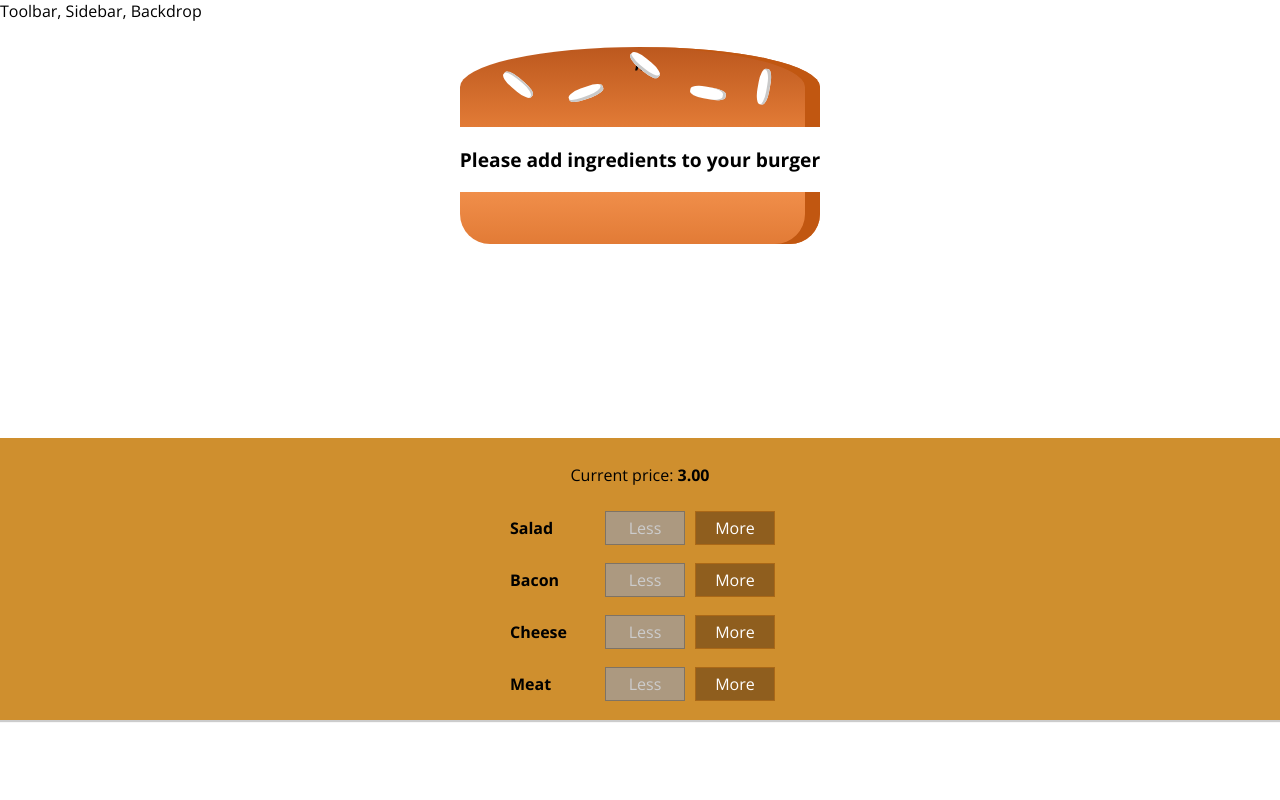
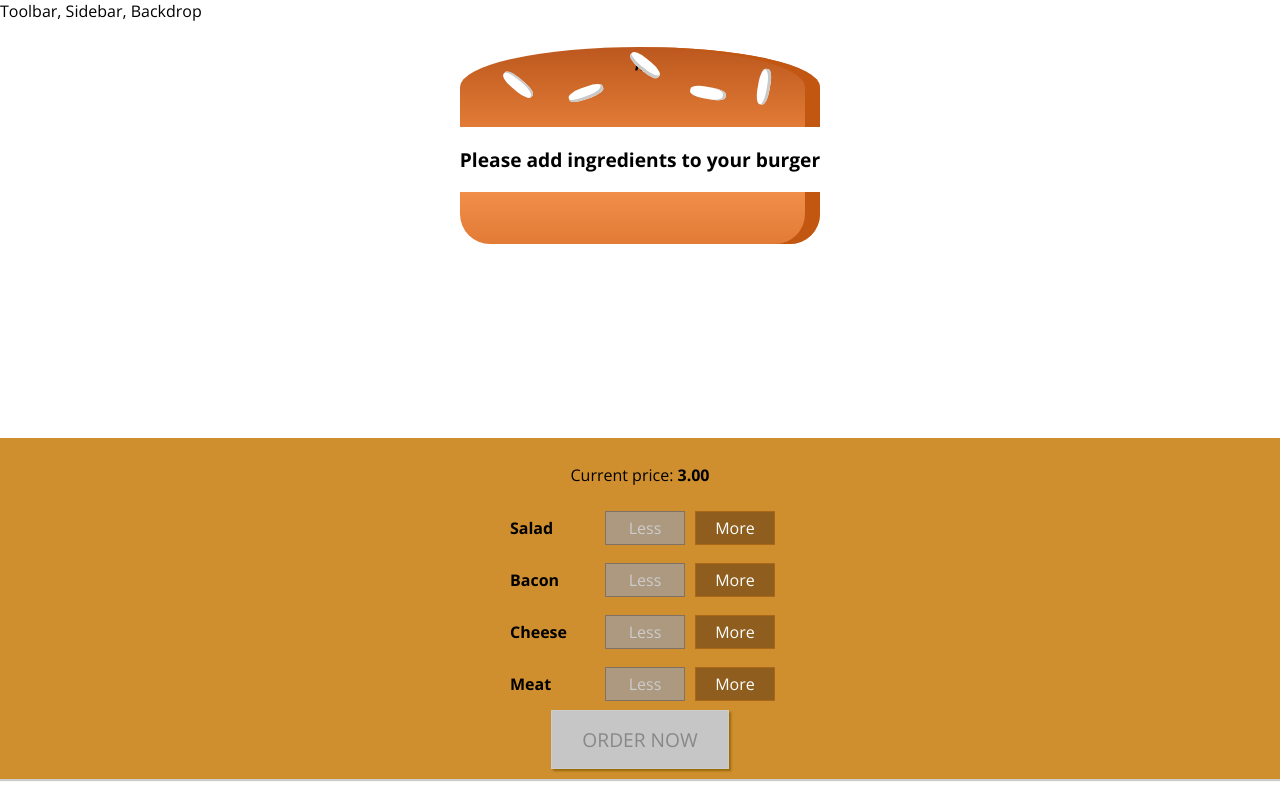
Before and after one commit to tabrza/burgerbuilder, a React app: page / in a window 1280 px wide. Built offline with nearby package versions, Linux system fonts and the light colour scheme.

Commit message:
Active order button implemented

```diff
--- a/src/components/Burger/BuildControls/BuildControl/BuildControl.js
+++ b/src/components/Burger/BuildControls/BuildControl/BuildControl.js
@@ -9,7 +9,9 @@ const buildControl = (props) => (
       className={classes.Less}
       onClick={props.removeIngredient}
       disabled={props.disabledInfo}>Less</button>
-    <button className={classes.More} onClick={props.addIngredient}>More</button>
+    <button
+      className={classes.More}
+      onClick={props.addIngredient}>More</button>
   </div>
 );
 
--- a/src/components/Burger/BuildControls/BuildControls.css
+++ b/src/components/Burger/BuildControls/BuildControls.css
@@ -8,3 +8,44 @@
   margin: auto;
   padding: 10px 0;
 }
+
+.OrderButton {
+    background-color: #DAD735;
+    outline: none;
+    cursor: pointer;
+    border: 1px solid #966909;
+    color: #966909;
+    font-family: inherit;
+    font-size: 1.2em;
+    padding: 15px 30px;
+    box-shadow: 2px 2px 2px #966909;
+}
+
+.OrderButton:hover, .OrderButton:active {
+    background-color: #A0DB41;
+    border: 1px solid #966909;
+    color: #966909;
+}
+
+.OrderButton:disabled {
+    background-color: #C7C6C6;
+    cursor: not-allowed;
+    border: 1px solid #ccc;
+    color: #888888;
+}
+
+.OrderButton:not(:disabled) {
+    animation: enable 0.3s linear;
+}
+
+@keyframes enable {
+    0% {
+        transform: scale(1);
+    }
+    60% {
+        transform: scale(1.1);
+    }
+    100% {
+        transform: scale(1);
+    }
+}
--- a/src/components/Burger/BuildControls/BuildControls.js
+++ b/src/components/Burger/BuildControls/BuildControls.js
@@ -22,6 +22,9 @@ const buildControls = (props) => (
         removeIngredient={() => props.removeIngredient(ctrl.type)}
         disabledInfo={props.disabledInfo[ctrl.type]}/>
     ))}
+    <button
+      className={classes.OrderButton}
+      disabled={!props.purchasable}>ORDER NOW</button>
   </div>
 );
 
--- a/src/containers/BurgerBuilder/BurgerBuilder.js
+++ b/src/containers/BurgerBuilder/BurgerBuilder.js
@@ -20,7 +20,22 @@ class BurgerBuilder extends Component {
       bacon: 0,
       meat: 0
     },
-    totalPrice: 3
+    totalPrice: 3,
+    purchasable: false
+  }
+
+  updatePurchaseState = (ingredients) => {
+    const sum = Object.keys(ingredients)
+      .map( igKey => {
+        return ingredients[igKey]
+      })
+      .reduce( (sum, el) => {
+        return sum + el;
+      }, 0)
+
+    this.setState({
+      purchasable: sum > 0
+    });
   }
 
   addIngredientHandler = type => {
@@ -38,6 +53,7 @@ class BurgerBuilder extends Component {
     this.setState({
       ingredients: updatedIngredients, totalPrice: newPrice
     });
+    this.updatePurchaseState(updatedIngredients);
   };
 
   removeIngredientHandler = type => {
@@ -55,6 +71,8 @@ class BurgerBuilder extends Component {
     this.setState({
       ingredients: updatedIngredients, totalPrice: newPrice
     });
+
+    this.updatePurchaseState(updatedIngredients);
   };
 
   render(){
@@ -70,7 +88,8 @@ class BurgerBuilder extends Component {
           addIngredient={this.addIngredientHandler}
           removeIngredient={this.removeIngredientHandler}
           disabledInfo={disabledInfo}
-          price={this.state.totalPrice}/>
+          price={this.state.totalPrice}
+          purchasable={this.state.purchasable}/>
       </Aux>
     );
   }
```
